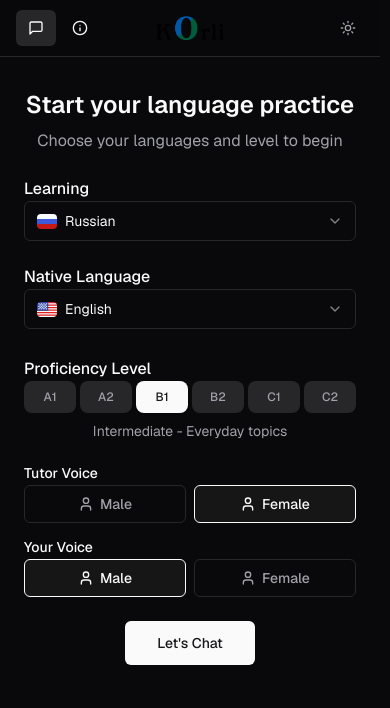
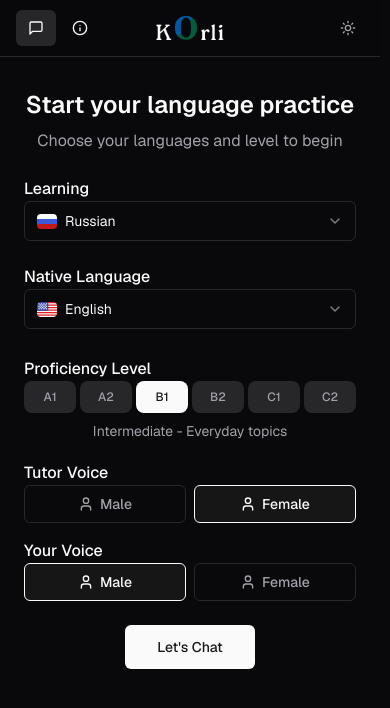
Before and after one commit to wiggam/korli-fe, a Next.js app: page / in a window 390 px wide. Both pictures are taken after a click on the button "Toggle theme". Shown: the top 708 px of the page. Built offline with nearby package versions, Linux system fonts and the light colour scheme.

Commit message:
chore(app): fix logo, fix sizing of chat inputs on desktop and mobile

```diff
--- a/components/configuration-form.tsx
+++ b/components/configuration-form.tsx
@@ -213,9 +213,9 @@ export function ConfigurationForm({
 						</p>
 					</div>
 
-					<div className="grid gap-3 sm:grid-cols-2">
-						<div className="space-y-1.5">
-							<label className="text-sm font-medium text-foreground">
+					<div className="grid gap-4 sm:grid-cols-2">
+						<div className="space-y-2">
+							<label className="text-base font-medium text-foreground">
 								Tutor Voice
 							</label>
 							<div className="flex gap-2">
@@ -232,8 +232,8 @@ export function ConfigurationForm({
 							</div>
 						</div>
 
-						<div className="space-y-1.5">
-							<label className="text-sm font-medium text-foreground">
+						<div className="space-y-2">
+							<label className="text-base font-medium text-foreground">
 								Your Voice
 							</label>
 							<div className="flex gap-2">
--- a/components/korli-header.tsx
+++ b/components/korli-header.tsx
@@ -1,10 +1,8 @@
 'use client';
 
-import { useEffect, useState } from 'react';
 import Image from 'next/image';
 import Link from 'next/link';
 import { usePathname } from 'next/navigation';
-import { useTheme } from 'next-themes';
 import { MessageSquare, Info } from 'lucide-react';
 
 import { AnimatedThemeToggler } from '@/components/ui/animated-theme-toggler';
@@ -13,12 +11,6 @@ import { cn } from '@/lib/utils';
 
 export function KorliHeader() {
 	const pathname = usePathname();
-	const { resolvedTheme } = useTheme();
-	const [mounted, setMounted] = useState(false);
-
-	useEffect(() => {
-		setMounted(true);
-	}, []);
 
 	const isChat = pathname === '/' || pathname.startsWith('/chat');
 	const isInfo = pathname === '/info';
@@ -57,16 +49,22 @@ export function KorliHeader() {
 
 				<div className="absolute left-1/2 -translate-x-1/2">
 					<Link href="/" className="flex items-center">
+						{/* Light mode logo */}
 						<Image
-							src={
-								mounted && resolvedTheme === 'dark'
-									? '/korli-logo-white.png'
-									: '/korli-logo.png'
-							}
+							src="/korli-logo.png"
 							alt="Korli"
 							width={80}
 							height={28}
-							className="h-6 w-auto sm:h-7"
+							className="h-6 w-auto sm:h-7 dark:hidden"
+							priority
+						/>
+						{/* Dark mode logo */}
+						<Image
+							src="/korli-logo-white.png"
+							alt="Korli"
+							width={80}
+							height={28}
+							className="hidden h-6 w-auto sm:h-7 dark:block"
 							priority
 						/>
 					</Link>
```
